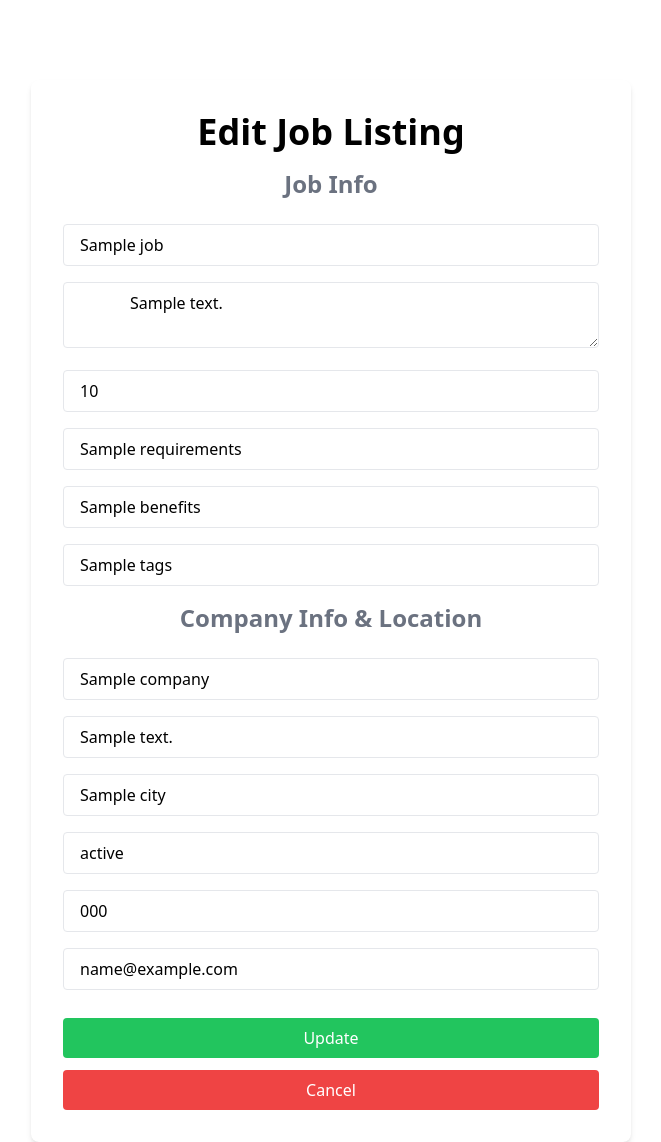
After one commit to Wulthus/worktopia, a PHP site: template App/views/listings/edit/edit.php in a window 1280 px wide. The commit adds this page. Shown: the whole page, without its empty margins (309-970 px from the left). Run offline with PHP 8.4, Linux system fonts and the light colour scheme; the template is opened without the code that fills it: most values are stand-ins (such as "Sample title", 1, 10 or a date in 2020); style sheets or scripts are compiled from the project's sources.

Commit message:
Created edit page. Updated listing now gets updated in the database.

```diff
--- /dev/null
+++ b/App/views/listings/edit/edit.php
@@ -0,0 +1,156 @@
+<?php
+  loadPartial("head");
+?>
+
+<?php loadPartial("nav-bar") ?>
+<!-- Showcase -->
+<?php loadPartial("showcase-search") ?>
+<!-- Top Banner -->
+<?php loadPartial("top-banner") ?>
+<!-- Body -->
+<section class="flex justify-center items-center mt-20">
+      <div class="bg-white p-8 rounded-lg shadow-md w-full md:w-600 mx-6">
+        <h2 class="text-4xl text-center font-bold mb-4">Edit Job Listing</h2>
+        <!-- <div class="message bg-red-100 p-3 my-3">This is an error message.</div>
+        <div class="message bg-green-100 p-3 my-3">
+          This is a success message.
+        </div> -->
+        <form method="POST" action="/listing/update?id=<?= $job->id ?>">
+          <input type="hidden" name="_method" value="PUT">
+          <h2 class="text-2xl font-bold mb-6 text-center text-gray-500">
+            Job Info
+          </h2>
+          <?php if (isset($errors)) : ?>
+            <?php foreach ($errors as $error) : ?>
+              <div class="message bg-red-100 my-3"><?= $error ?></div>
+            <?php endforeach; ?>
+          <?php endif; ?>
+          <div class="mb-4">
+            <input
+              type="text"
+              name="title"
+              placeholder="Job Title"
+              class="w-full px-4 py-2 border rounded focus:outline-none"
+              value="<?= $job->title ??= ''?>"
+            />
+          </div>
+          <div class="mb-4">
+            <textarea
+              name="description"
+              placeholder="Job Description"
+              class="w-full px-4 py-2 border rounded focus:outline-none"
+            >
+            <?= $job->description ??= ''?>
+          </textarea>
+          </div>
+          <div class="mb-4">
+            <input
+              type="text"
+              name="salary"
+              placeholder="Annual Salary"
+              class="w-full px-4 py-2 border rounded focus:outline-none"
+              value="<?= $job->salary ??= ''?>"
+            />
+          </div>
+          <div class="mb-4">
+            <input
+              type="text"
+              name="requirements"
+              placeholder="Requirements"
+              class="w-full px-4 py-2 border rounded focus:outline-none"
+              value="<?= $job->requirements ??= ''?>"
+            />
+          </div>
+          <div class="mb-4">
+            <input
+              type="text"
+              name="benefits"
+              placeholder="Benefits"
+              class="w-full px-4 py-2 border rounded focus:outline-none"
+              value="<?= $job->benefits ??= ''?>"
+            />
+          </div>
+          <div class="mb-4">
+            <input
+              type="text"
+              name="tags"
+              placeholder="Tags"
+              class="w-full px-4 py-2 border rounded focus:outline-none"
+              value="<?= $job->tags ??= ''?>"
+            />
+          </div>
+          <h2 class="text-2xl font-bold mb-6 text-center text-gray-500">
+            Company Info & Location
+          </h2>
+          <div class="mb-4">
+            <input
+              type="text"
+              name="company"
+              placeholder="Company Name"
+              class="w-full px-4 py-2 border rounded focus:outline-none"
+              value="<?= $job->company ??= ''?>"
+            />
+          </div>
+          <div class="mb-4">
+            <input
+              type="text"
+              name="address"
+              placeholder="Address"
+              class="w-full px-4 py-2 border rounded focus:outline-none"
+              value="<?= $job->address ??='' ?>"
+            />
+          </div>
+          <div class="mb-4">
+            <input
+              type="text"
+              name="city"
+              placeholder="City"
+              class="w-full px-4 py-2 border rounded focus:outline-none"
+              value="<?= $job->city ??='' ?>"
+            />
+          </div>
+          <div class="mb-4">
+            <input
+              type="text"
+              name="state"
+              placeholder="State"
+              class="w-full px-4 py-2 border rounded focus:outline-none"
+              value="<?= $job->state ??='' ?>"
+            />
+          </div>
+          <div class="mb-4">
+            <input
+              type="text"
+              name="phone"
+              placeholder="Phone"
+              class="w-full px-4 py-2 border rounded focus:outline-none"
+              value="<?= $job->phone ??='' ?>"
+            />
+          </div>
+          <div class="mb-4">
+            <input
+              type="email"
+              name="email"
+              placeholder="Email Address For Applications"
+              class="w-full px-4 py-2 border rounded focus:outline-none"
+              value="<?= $job->email ??='' ?>"
+            />
+          </div>
+          <button
+            class="w-full bg-green-500 hover:bg-green-600 text-white px-4 py-2 my-3 rounded focus:outline-none"
+          >
+            Update
+          </button>
+          <a
+            href="/listing?id=<?= $job->id ?>"
+            class="block text-center w-full bg-red-500 hover:bg-red-600 text-white px-4 py-2 rounded focus:outline-none"
+          >
+            Cancel
+          </a>
+        </form>
+      </div>
+    </section>
+<!-- Bottom Banner -->
+<?php loadPartial("bottom-banner") ?>
+<!-- Footer -->
+<?php loadPartial("footer") ?>
--- a/App/views/listings/show/details.php
+++ b/App/views/listings/show/details.php
@@ -14,7 +14,7 @@
         Back To Listings
       </a>
       <div class="flex space-x-4 ml-4">
-        <a href="/edit?id=<?=$job->id?>" class="px-4 py-2 bg-blue-500 hover:bg-blue-600 text-white rounded">Edit</a>
+        <a href="/listing/edit?id=<?=$job->id?>" class="px-4 py-2 bg-blue-500 hover:bg-blue-600 text-white rounded">Edit</a>
         <!-- Delete Form -->
         <form method="POST">
           <input type="hidden" name="_method" value="DELETE" >
--- a/framework/Router.php
+++ b/framework/Router.php
@@ -93,6 +93,7 @@ class Router {
 
       public function route($uri, $method){
 
+
          $requestMethod = $_SERVER['REQUEST_METHOD'];
 
          if ($requestMethod === "POST" && isset($_POST['_method'])){
@@ -101,6 +102,7 @@ class Router {
          }
 
         foreach($this->routes as $route){
+
             if ($route['uri'] === $uri && $route['method'] === $method){
 
                $controller = "App\\controllers\\" . $route["controller"];
```
Also changed, not shown: App/controllers/ListingController.php (+97 -12 lines), routes.php (+11 -1 lines).
